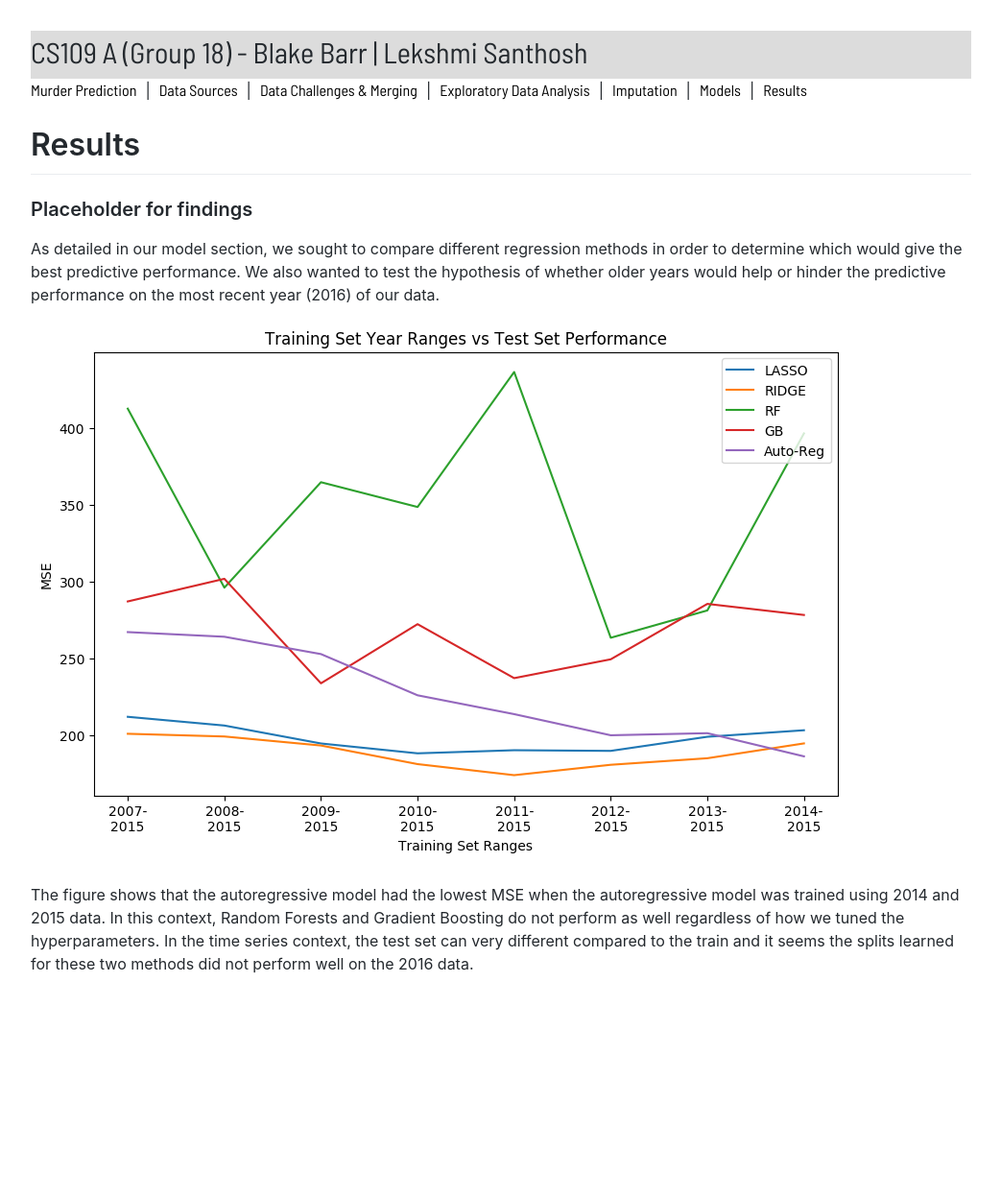
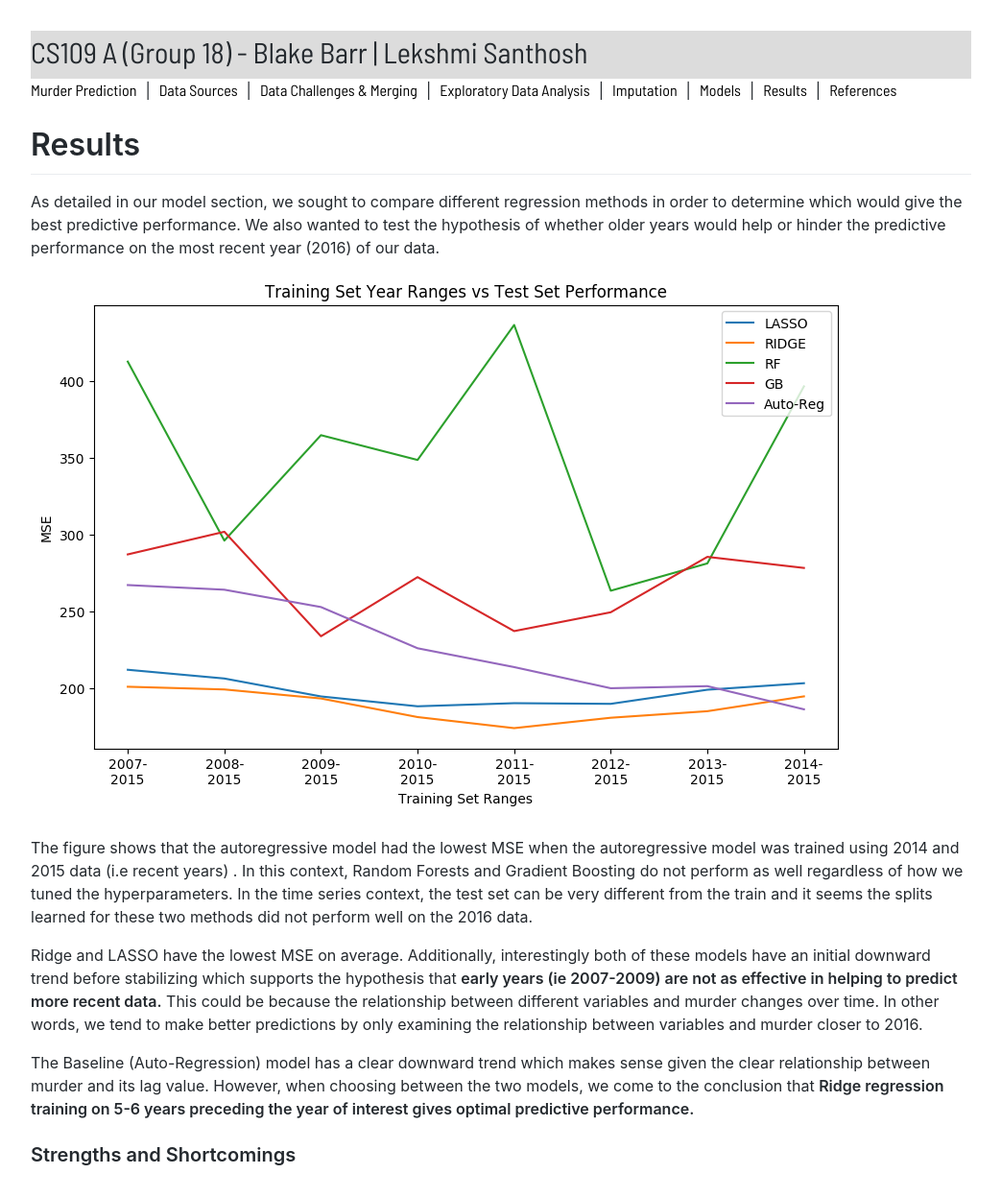
Before and after one commit to cs109group18/project, a Jekyll site: the page built from results.md, in a window 1280 px wide. Shown: the whole page at 96% size, without its empty margins (118-1161 px from the left). Built offline with Jekyll 4.4.1, drawn with Linux system fonts in a browser that asks for light colours; our own code applies the rules of GitHub Pages for plain Markdown files; comment, search, counter and statistics services are not loaded; before the commit the page ends 1048 px from its top, so only the background shows below that.

Commit message:
references

```diff
--- a/results.md
+++ b/results.md
@@ -3,10 +3,15 @@ title: Results
 nav_include: 6
 ---
 
-### Placeholder for findings
 
 As detailed in our model section, we sought to compare different regression methods in order to determine which would give the best predictive performance. We also wanted to test the hypothesis of whether older years would help or hinder the predictive performance on the most recent year (2016) of our data.
 
 ![png](models_files/models_15_0.png)
 
-The figure shows that the autoregressive model had the lowest MSE when the autoregressive model was trained using 2014 and 2015 data. In this context, Random Forests and Gradient Boosting do not perform as well regardless of how we tuned the hyperparameters. In the time series context, the test set can very different compared to the train and it seems the splits learned for these two methods did not perform well on the 2016 data.
+The figure shows that the autoregressive model had the lowest MSE when the autoregressive model was trained using  2014 and 2015 data (i.e recent years) . In this context, Random Forests and Gradient Boosting do not perform as well regardless of how we tuned the hyperparameters. In the time series context, the test set can be very different from the train and it seems the splits learned for these two methods did not perform well on the 2016 data.
+
+Ridge and LASSO have the lowest MSE on average. Additionally, interestingly both of these models have an initial downward trend before stabilizing which supports the hypothesis that **early years (ie 2007-2009) are not as effective in helping to predict more recent data.** This could be because the relationship between different variables and murder changes over time. In other words, we tend to make better predictions by only examining the relationship between variables and murder closer to 2016.
+
+The Baseline (Auto-Regression) model has a clear downward trend which makes sense given the clear relationship between murder and its lag value. However, when choosing between the two models, we come to the conclusion that **Ridge regression training on 5-6 years preceding the year of interest gives optimal predictive performance.**
+
+### Strengths and Shortcomings
```
Also changed, not shown: references.md (added, +15 -0 lines).
